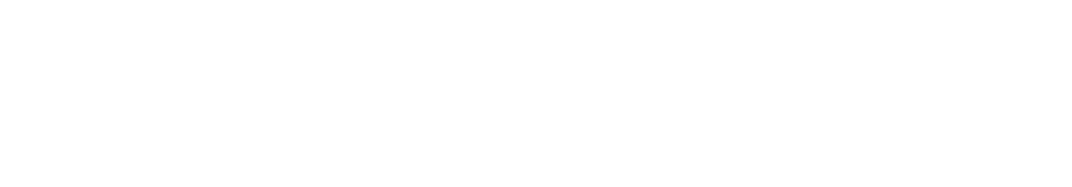
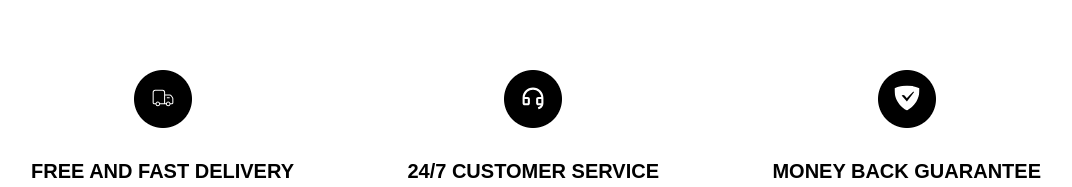
Before and after one commit to VefxoNadiradze/OnlineShop, a React (Vite) app: page / in a window 1280 px wide. Shown: the part 1738-1925 px from the top of the page, without its empty margins (104-1176 px from the left). Before the commit the page ends 1668 px from the top, so only its background shows below. Built offline with nearby package versions, Linux system fonts and the light colour scheme; no server answers.

Commit message:
add service cards and finish desctop styles

```diff
--- a/src/components/Arrival.tsx
+++ b/src/components/Arrival.tsx
@@ -4,6 +4,11 @@
 import { useDispatch, useSelector } from "react-redux";
 import { AppDispatch, RootState } from "../redux/store";
 import { Link } from "react-router-dom";
+import serviceBackground  from "/Ellipse 5.png"
+import { CiDeliveryTruck } from "react-icons/ci";
+import { RiCustomerServiceLine } from "react-icons/ri";
+import { SiAdguard } from "react-icons/si";
+
 
 export default function Arrival() {
   const { products } = useSelector((state: RootState) => state.data);
@@ -36,11 +41,98 @@
       }
     </ArrivalPar>
 
+
+    <Services>
+       <div className="serviceCard">
+            <div className="serviceIconPar">
+               <img src={serviceBackground} alt="" />
+                <span className="icon"><CiDeliveryTruck/></span>
+             </div>
+
+             <div className="serviceDescription">
+                 <h3>FREE AND FAST DELIVERY</h3>
+                 <p>Free delivery for all orders over $140</p>
+             </div>
+       </div>
+
+       <div className="serviceCard">
+            <div className="serviceIconPar">
+               <img src={serviceBackground} alt="" />
+                <span className="icon"><RiCustomerServiceLine/></span>
+             </div>
+
+             <div className="serviceDescription">
+                 <h3>24/7 CUSTOMER SERVICE</h3>
+                 <p>Friendly 24/7 customer support</p>
+             </div>
+       </div>
+
+       <div className="serviceCard">
+            <div className="serviceIconPar">
+               <img src={serviceBackground} alt="" />
+                <span className="icon"><SiAdguard/></span>
+             </div>
+
+             <div className="serviceDescription">
+                 <h3>MONEY BACK GUARANTEE</h3>
+                 <p>We reurn money within 30 days</p>
+             </div>
+       </div>
+    </Services>
+
   </>
 
   )
 }
 
+
+const Services = styled.div`
+    display: flex;
+    align-items: center;
+    justify-content: space-between;
+    margin-top: 140px;
+
+    .serviceCard{
+      display: flex;
+      align-items: center;
+      justify-content: center;
+      flex-direction: column;
+      .serviceIconPar{
+           position: relative;
+
+           .icon{
+             position: absolute;
+             top: 50%;
+             left: 50%;
+             transform: translate(-50%,-50%);
+             color: white;
+             font-size: 25px;
+           }
+      }
+
+      .serviceDescription{
+        margin-top: 25px;
+        text-align: center;
+
+        h3{
+         color: rgb(0, 0, 0);
+         font-family: "Poppins", sans-serif;
+         font-size: 20px;
+         font-weight: 600;
+         line-height: 28px;
+        }
+
+        p{
+           color: rgb(0, 0, 0);
+           font-family: "Poppins", sans-serif;
+           font-size: 14px;
+            font-weight: 400;
+            line-height: 21px;
+        }
+      }
+
+    }
+`
 
 
 const ArrivalHeader = styled.div`
```
Also changed, not shown: public/Ellipse 5.png (added).
